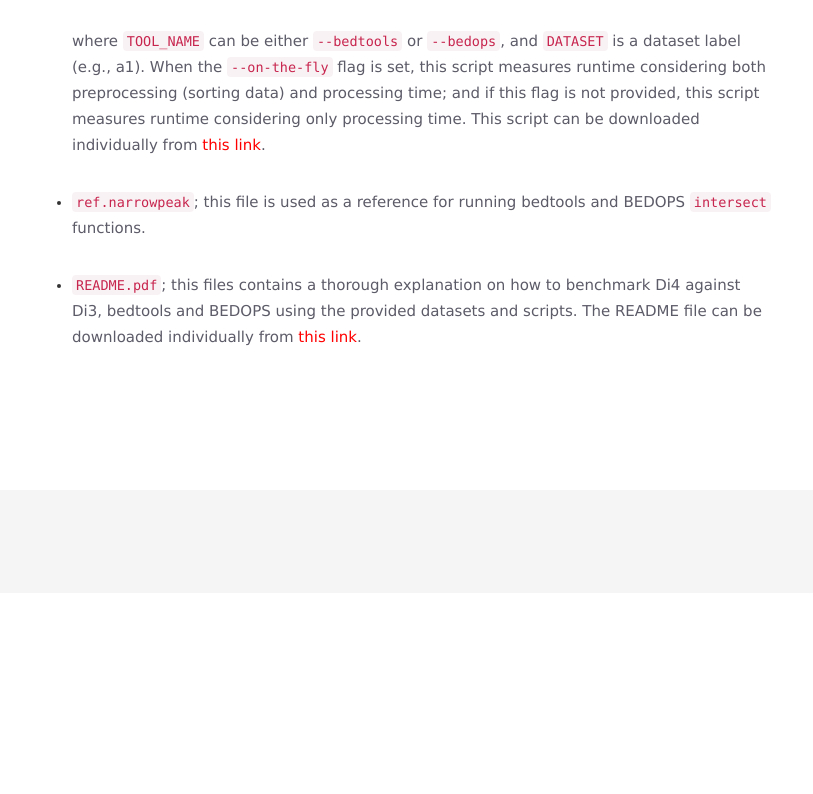
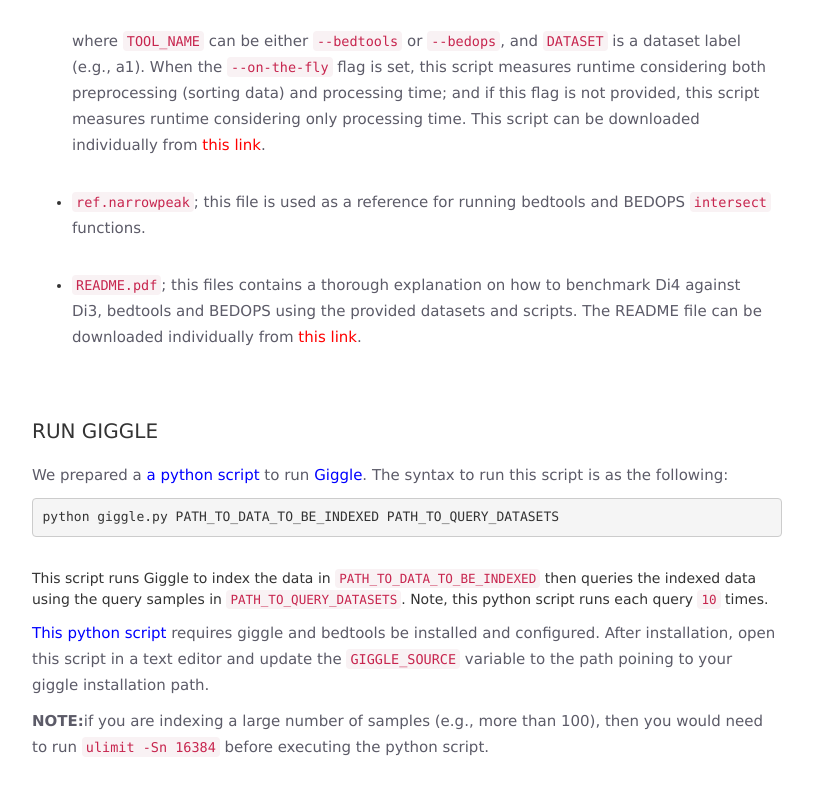
Before and after one commit to Genometric/Di4, a plain HTML site: page docs/pages/benchmark.html in a window 1280 px wide. Shown: the part 1093-1887 px from the top of the page, without its empty margins (428-1241 px from the left). Before the commit the page ends 1686 px from the top, so only its background shows below. Drawn offline with nearby package versions, Linux system fonts and the light colour scheme; some packages are replaced by stand-ins of ours; a script that the page names is missing; files whose address does not match are found by name; a web font is replaced by a local one.

Commit message:
Add notes for Giggle's script on benchmark page.

```diff
--- a/docs/pages/benchmark.html
+++ b/docs/pages/benchmark.html
@@ -90,55 +90,110 @@
                 <div class="post">
                     <h3 id="cbo" class="post-title">Benchmark package</h3>
                     <div class="post-content">
-						<p>We prepared a package to benchmark Di4 against Di3, bedtools and BEDOPS.
+                        <p>
+                            We prepared a package to benchmark Di4 against Di3, bedtools and BEDOPS.
                             The package can be downloaded from <a href="" target="_blank">this link</a>.
                             The package contents are as it follows:
                             <ul>
-							<li><p><code>files\</code>; this folder contains <code>2000</code> files
+                                <li>
+                        <p>
+                            <code>files\</code>; this folder contains <code>2000</code> files
                             (<a href="https://genome.ucsc.edu/FAQ/FAQformat.html#format12" target="_blank">ENCODE narrowPeak</a>)
-							downloaded from <a href="https://www.encodeproject.org" target="_blank">ENCODE</a> repository.</p></li>
+                            downloaded from <a href="https://www.encodeproject.org" target="_blank">ENCODE</a> repository.
+                        </p></li>
 
-							<br/>
-							<li><p><code>list</code>. For benchmarking, the narrowPeaks in <code>files</code> folder are
+                        <br />
+                        <li>
+                            <p>
+                                <code>list</code>. For benchmarking, the narrowPeaks in <code>files</code> folder are
                                 grouped in <code>9</code> datasets labeled: A1, A2, A3, A4, B1, B2, C1, C2, and C3. The list of
                                 narrowPeaks in each of these datasets is given in <code>9</code> text files under <code>list</code>
-							folder, where the text files are named with the label of dataset they belong to.</p></li>
+                                folder, where the text files are named with the label of dataset they belong to.
+                            </p>
+                        </li>
 
-							<br/>
-							<li><p><code>copy.py</code>; this is a python script that takes a dataset label (e.g., A1), and copies
+                        <br />
+                        <li>
+                            <p>
+                                <code>copy.py</code>; this is a python script that takes a dataset label (e.g., A1), and copies
                                 all the narrowPeaks belonging to that dataset (as given by text files under <code>list</code> folder)
                                 from <code>files</code> folder to a new folder named as dataset label. This script can be executed
-							as the following:</p>
+                                as the following:
+                            </p>
 <pre class="prettyprint" class="language-sh">
 python copy.py a1
 </pre>
-							<p>This script
-							can be downloaded individually from <a href="" target="_blank">this link</a>.</p>
-							<br/>
+                            <p>
+                                This script
+                                can be downloaded individually from <a href="" target="_blank">this link</a>.
+                            </p>
+                            <br />
                         </li>
 
-							<li><p><code>run.py</code>; this is a python script that runs bedtools and BEDOPS. The syntax to run this
-							script is at it follows:</p>
+                        <li>
+                            <p>
+                                <code>run.py</code>; this is a python script that runs bedtools and BEDOPS. The syntax to run this
+                                script is at it follows:
+                            </p>
 <pre class="prettyprint" class="language-sh">
 python run.py TOOL_NAME DATASET [--on-the-fly]
 </pre>
-							<br/>
-							<p>where <code>TOOL_NAME</code> can be either <code>--bedtools</code> or <code>--bedops</code>, and <code>DATASET</code>
+                            <br />
+                            <p>
+                                where <code>TOOL_NAME</code> can be either <code>--bedtools</code> or <code>--bedops</code>, and <code>DATASET</code>
                                 is a dataset label (e.g., a1). When the <code>--on-the-fly</code> flag is set, this script measures
                                 runtime considering both preprocessing (sorting data) and processing time; and if this flag is not
                                 provided, this script measures runtime considering only processing time. This script
-							can be downloaded individually from <a href="" target="_blank">this link</a>.</p>
+                                can be downloaded individually from <a href="" target="_blank">this link</a>.
+                            </p>
                         </li>
 
+                        <br />
+                        <li>
+                            <p>
+                                <code>ref.narrowpeak</code>; this file is used as a reference for running bedtools and BEDOPS
+                                <code>intersect</code> functions.
+                            </p>
+                        </li>
+
+                        <br />
+                        <li>
+                            <p>
+                                <code>README.pdf</code>; this files contains a thorough explanation on how to benchmark
+                                Di4 against Di3, bedtools and BEDOPS using the provided datasets and scripts. The README file
+                                can be downloaded individually from <a href="" target="_blank">this link</a>.
+                            </p>
+                        </li>
+                        </ul>
+                    </div>
+                </div>
+
+
+                <div class="post">
+                    <h3 id="cbo" class="post-title">Run Giggle</h3>
+                    <div class="post-content">
+                        <p>
+                            We prepared a <a href="https://github.com/Genometric/Di4/blob/master/scrips/giggle.py" target="_blank">a python script</a>
+                            to run <a href="https://github.com/ryanlayer/giggle" target="_blank">Giggle</a>. The syntax to run this script is as the
+                            following:
+<pre class="prettyprint" class="language-sh">
+python giggle.py PATH_TO_DATA_TO_BE_INDEXED PATH_TO_QUERY_DATASETS
+</pre>
                             <br/>
-							<li><p><code>ref.narrowpeak</code>; this file is used as a reference for running bedtools and BEDOPS
-							<code>intersect</code> functions.</p></li>
+                            This script runs Giggle to index the data in <code>PATH_TO_DATA_TO_BE_INDEXED</code> then queries the indexed data
+                            using the query samples in <code>PATH_TO_QUERY_DATASETS</code>. Note, this python script runs each query
+                            <code>10</code> times.
+                        </p>
+                        <p>
+                            <a href="https://github.com/Genometric/Di4/blob/master/scrips/giggle.py" target="_blank">This python script</a>
+                            requires giggle and bedtools be installed and configured. After installation, open this script in a text editor
+                            and update the <code>GIGGLE_SOURCE</code> variable to the path poining to your giggle installation path.
+                        </p>
 
-							<br/>
-							<li><p><code>README.pdf</code>; this files contains a thorough explanation on how to benchmark
-							Di4 against Di3, bedtools and BEDOPS using the provided datasets and scripts. The README file
-							can be downloaded individually from <a href="" target="_blank">this link</a>.</p></li>
-						</ul>
+                        <p>
+                            <b>NOTE:</b>if you are indexing a large number of samples (e.g., more than 100), then you would need to run
+                            <code>ulimit -Sn 16384</code> before executing the python script.
+                        </p>
                     </div>
                 </div>
             </div>
```
Lines whose indentation alone changed are shown as unchanged.
